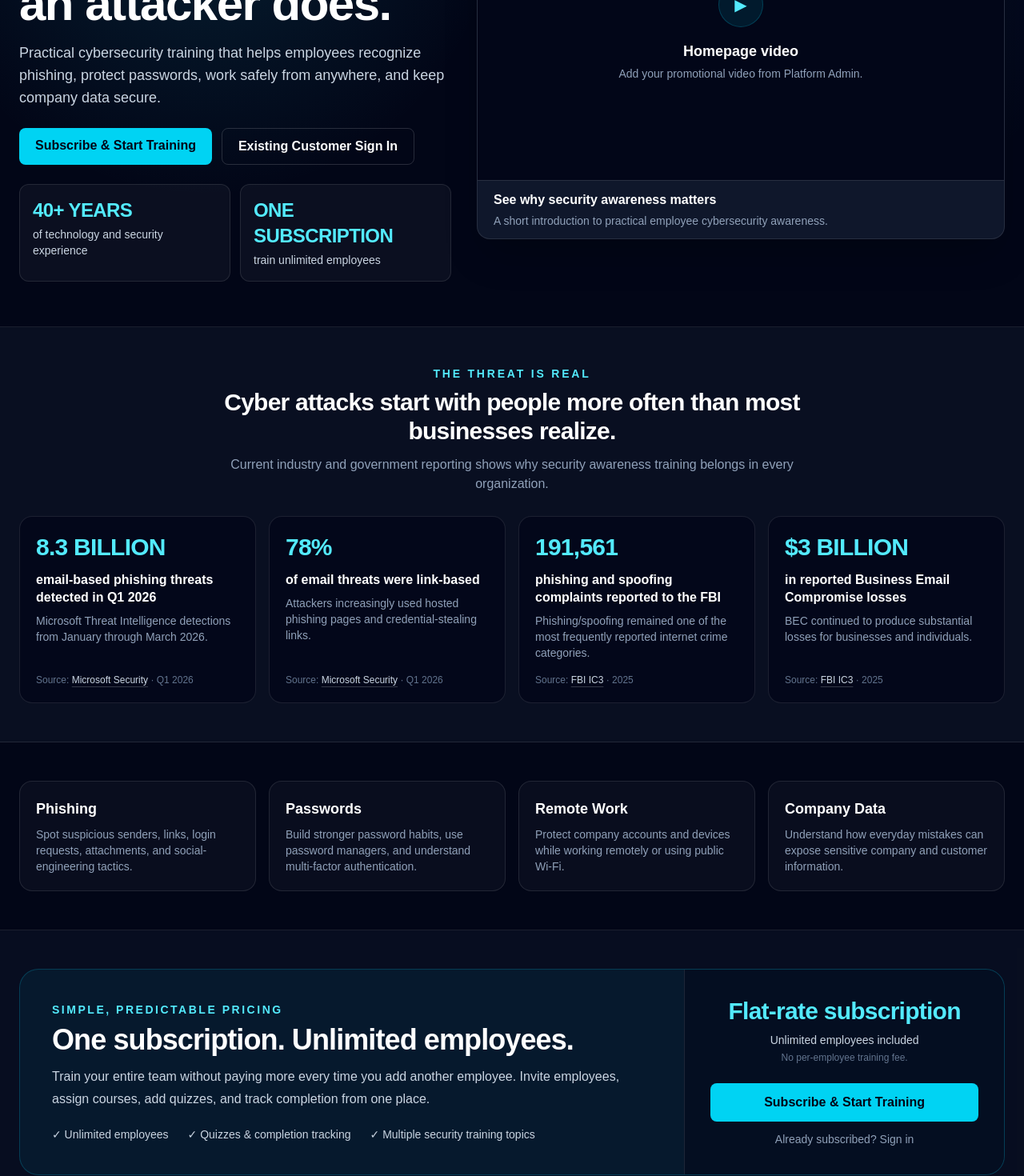
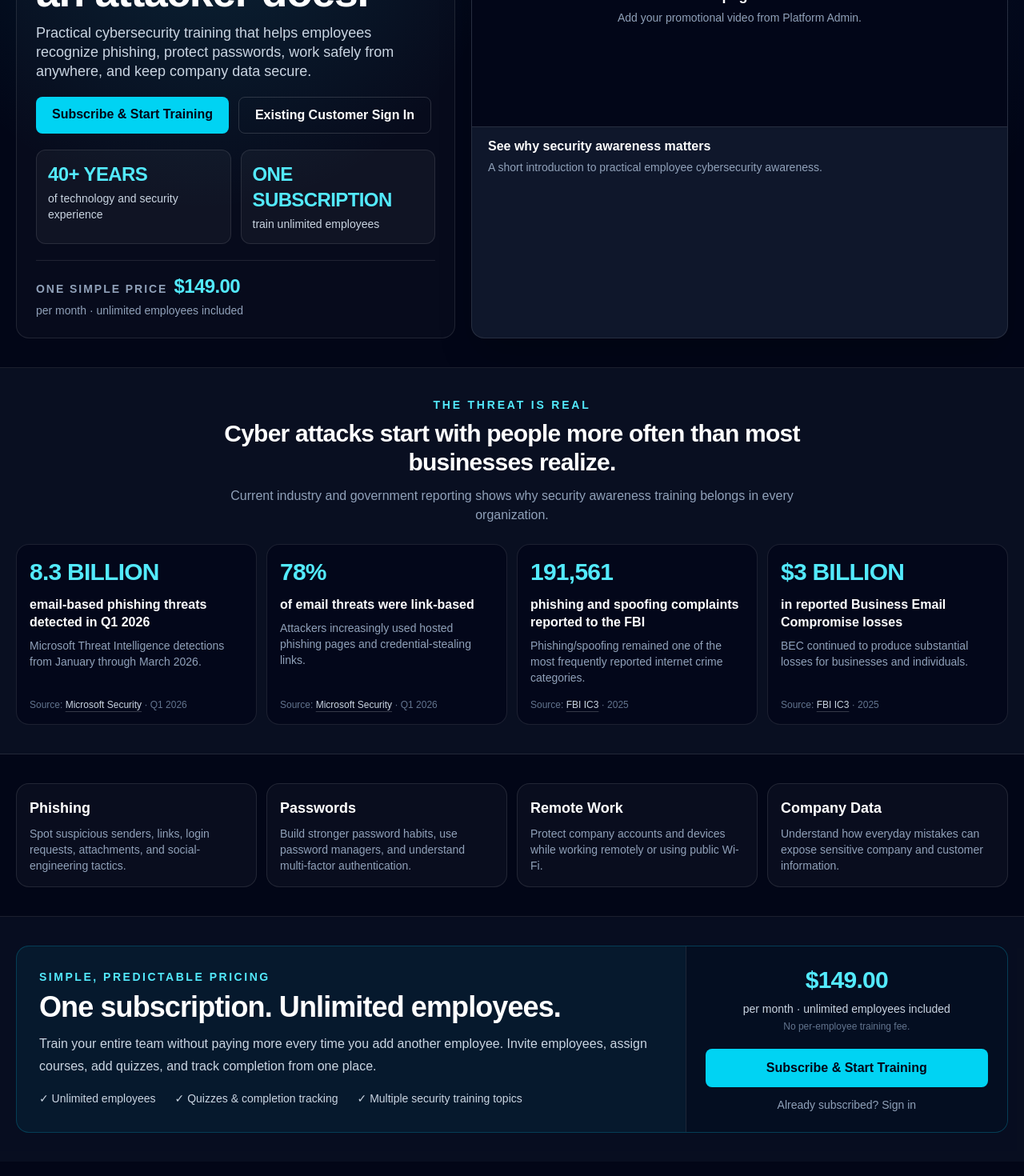
Before and after one commit to microsecs/cyber-training-platform, a Next.js app: page / in a window 1280 px wide. Shown: the part 340-1810 px from the top of the page at 80% size. Built offline with nearby package versions, Linux system fonts and the light colour scheme; no server answers; the database is empty.

Commit message:
MicroSECONDS v9.0.10 - tighter balanced homepage

```diff
--- a/src/app/page.tsx
+++ b/src/app/page.tsx
@@ -12,18 +12,18 @@ export default async function Home() {
     <main>
       <section className="relative overflow-hidden border-b border-white/10">
         <div className="pointer-events-none absolute inset-0 bg-[radial-gradient(circle_at_20%_20%,rgba(34,211,238,0.12),transparent_32%),radial-gradient(circle_at_80%_30%,rgba(59,130,246,0.10),transparent_30%)]" />
-        <div className="relative mx-auto grid max-w-7xl gap-8 px-5 py-10 md:px-6 md:py-12 lg:grid-cols-[0.9fr_1.1fr] lg:items-center lg:py-14">
-          <div>
-            <div className="mb-4 inline-flex rounded-full border border-cyan-400/20 bg-cyan-400/10 px-3 py-1 text-sm text-cyan-300">
+        <div className="relative mx-auto grid max-w-[1440px] gap-5 px-4 py-7 md:px-5 md:py-8 lg:grid-cols-[0.9fr_1.1fr] lg:items-stretch lg:py-9">
+          <div className="flex h-full flex-col rounded-2xl border border-white/10 bg-white/[0.025] p-5 md:p-6">
+            <div className="mb-3 inline-flex w-fit rounded-full border border-cyan-400/20 bg-cyan-400/10 px-3 py-1 text-sm text-cyan-300">
               {settings.heroBadge}
             </div>
-            <h1 className="max-w-3xl text-4xl font-bold leading-[1.05] tracking-tight md:text-5xl lg:text-6xl">
+            <h1 className="max-w-3xl text-4xl font-bold leading-[1.05] tracking-tight md:text-5xl lg:text-[3.35rem]">
               {settings.heroTitle}
             </h1>
-            <p className="mt-4 max-w-2xl text-base leading-7 text-slate-300 md:text-lg">
+            <p className="mt-3 max-w-2xl text-base leading-6 text-slate-300 md:text-lg">
               {settings.heroBody}
             </p>
-            <div className="mt-6 flex flex-wrap gap-3">
+            <div className="mt-5 flex flex-wrap gap-3">
               <a
                 href={settings.ctaUrl}
                 target={ctaIsExternal ? "_blank" : undefined}
@@ -40,26 +40,34 @@ export default async function Home() {
               </Link>
             </div>
 
-            <div className="mt-6 grid max-w-2xl grid-cols-2 gap-3">
-              <div className="rounded-xl border border-white/10 bg-white/[0.04] p-4">
+            <div className="mt-5 grid max-w-2xl grid-cols-2 gap-3">
+              <div className="rounded-xl border border-white/10 bg-white/[0.04] p-3.5">
                 <div className="text-xl font-black tracking-tight text-cyan-300 md:text-2xl">{settings.experienceValue}</div>
                 <div className="mt-1 text-sm text-slate-300">{settings.experienceLabel}</div>
               </div>
-              <div className="rounded-xl border border-white/10 bg-white/[0.04] p-4">
+              <div className="rounded-xl border border-white/10 bg-white/[0.04] p-3.5">
                 <div className="text-xl font-black tracking-tight text-cyan-300 md:text-2xl">{settings.subscriptionValue}</div>
                 <div className="mt-1 text-sm text-slate-300">{settings.subscriptionLabel}</div>
               </div>
             </div>
+
+            <div className="mt-auto pt-5">
+              <div className="flex flex-wrap items-baseline gap-x-2 gap-y-1 border-t border-white/10 pt-4">
+                <span className="text-sm font-semibold uppercase tracking-[0.14em] text-slate-400">One simple price</span>
+                <span className="text-2xl font-black tracking-tight text-cyan-300">{settings.subscriptionPrice}</span>
+                <span className="text-sm text-slate-400">{settings.subscriptionPeriod}</span>
+              </div>
+            </div>
           </div>
 
-          <div className="overflow-hidden rounded-2xl border border-white/10 bg-slate-900 shadow-2xl">
+          <div className="flex h-full flex-col overflow-hidden rounded-2xl border border-white/10 bg-slate-900 shadow-2xl">
             {settings.playbackUrl ? (
               <video
                 key={settings.playbackUrl}
                 controls
                 playsInline
                 preload="metadata"
-                className="aspect-video w-full bg-black object-contain"
+                className="aspect-video w-full flex-1 bg-black object-contain"
               >
                 <source src={settings.playbackUrl} />
                 Your browser does not support HTML5 video.
@@ -82,7 +90,7 @@ export default async function Home() {
       </section>
 
       <section className="border-b border-white/10 bg-slate-900/55">
-        <div className="mx-auto max-w-7xl px-5 py-10 md:px-6 md:py-12">
+        <div className="mx-auto max-w-[1440px] px-4 py-8 md:px-5 md:py-9">
           <div className="mx-auto max-w-3xl text-center">
             <div className="text-sm font-semibold uppercase tracking-[0.2em] text-cyan-300">{settings.statsEyebrow}</div>
             <h2 className="mt-2 text-2xl font-bold tracking-tight md:text-3xl">{settings.statsHeading}</h2>
@@ -90,9 +98,9 @@ export default async function Home() {
           </div>
 
           {stats.length ? (
-            <div className="mt-7 grid gap-4 md:grid-cols-2 xl:grid-cols-4">
+            <div className="mt-6 grid gap-3 md:grid-cols-2 xl:grid-cols-4">
               {stats.map((stat) => (
-                <article key={stat.id} className="flex min-h-[230px] flex-col rounded-2xl border border-white/10 bg-slate-950/75 p-5">
+                <article key={stat.id} className="flex min-h-[205px] flex-col rounded-2xl border border-white/10 bg-slate-950/75 p-4">
                   <div className="text-2xl font-black tracking-tight text-cyan-300 md:text-3xl">{stat.value}</div>
                   <h3 className="mt-3 font-semibold leading-snug">{stat.label}</h3>
                   {stat.detail ? <p className="mt-2 text-sm leading-5 text-slate-400">{stat.detail}</p> : null}
@@ -110,15 +118,15 @@ export default async function Home() {
       </section>
 
       <section className="border-b border-white/10">
-        <div className="mx-auto max-w-7xl px-5 py-10 md:px-6 md:py-12">
-          <div className="grid gap-4 md:grid-cols-2 lg:grid-cols-4">
+        <div className="mx-auto max-w-[1440px] px-4 py-8 md:px-5 md:py-9">
+          <div className="grid gap-3 md:grid-cols-2 lg:grid-cols-4">
             {[
               ["Phishing", "Spot suspicious senders, links, login requests, attachments, and social-engineering tactics."],
               ["Passwords", "Build stronger password habits, use password managers, and understand multi-factor authentication."],
               ["Remote Work", "Protect company accounts and devices while working remotely or using public Wi-Fi."],
               ["Company Data", "Understand how everyday mistakes can expose sensitive company and customer information."],
             ].map(([title, body]) => (
-              <div key={title} className="rounded-2xl border border-white/10 bg-white/[0.03] p-5">
+              <div key={title} className="rounded-2xl border border-white/10 bg-white/[0.03] p-4">
                 <div className="text-lg font-semibold">{title}</div>
                 <p className="mt-2 text-sm leading-5 text-slate-400">{body}</p>
               </div>
@@ -128,20 +136,20 @@ export default async function Home() {
       </section>
 
       <section id="subscribe" className="bg-slate-900/45">
-        <div className="mx-auto max-w-7xl px-5 py-10 md:px-6 md:py-12">
-          <div className="grid overflow-hidden rounded-3xl border border-cyan-400/20 bg-cyan-400/[0.06] lg:grid-cols-[1.35fr_0.65fr]">
-            <div className="p-6 md:p-8 lg:p-10">
+        <div className="mx-auto max-w-[1440px] px-4 py-8 md:px-5 md:py-9">
+          <div className="grid overflow-hidden rounded-2xl border border-cyan-400/20 bg-cyan-400/[0.06] lg:grid-cols-[1.35fr_0.65fr]">
+            <div className="p-5 md:p-6 lg:p-7">
               <div className="text-sm font-semibold uppercase tracking-[0.18em] text-cyan-300">{settings.pricingEyebrow}</div>
               <h2 className="mt-2 text-3xl font-bold tracking-tight md:text-4xl">{settings.pricingHeading}</h2>
               <p className="mt-3 max-w-3xl leading-7 text-slate-300">{settings.pricingBody}</p>
-              <div className="mt-5 flex flex-wrap gap-x-6 gap-y-2 text-sm text-slate-300">
+              <div className="mt-4 flex flex-wrap gap-x-6 gap-y-2 text-sm text-slate-300">
                 <span>✓ Unlimited employees</span>
                 <span>✓ Quizzes & completion tracking</span>
                 <span>✓ Multiple security training topics</span>
               </div>
             </div>
 
-            <div className="flex flex-col justify-center border-t border-white/10 bg-slate-950/55 p-6 text-center md:p-8 lg:border-l lg:border-t-0">
+            <div className="flex flex-col justify-center border-t border-white/10 bg-slate-950/55 p-5 text-center md:p-6 lg:border-l lg:border-t-0">
               <div className="text-3xl font-black tracking-tight text-cyan-300">{settings.subscriptionPrice}</div>
               <div className="mt-2 text-sm font-medium text-slate-300">{settings.subscriptionPeriod}</div>
               <div className="mt-1 text-xs text-slate-500">{settings.subscriptionFinePrint}</div>
@@ -149,7 +157,7 @@ export default async function Home() {
                 href={settings.ctaUrl}
                 target={ctaIsExternal ? "_blank" : undefined}
                 rel={ctaIsExternal ? "noreferrer" : undefined}
-                className="mt-6 rounded-lg bg-cyan-400 px-5 py-3 font-semibold text-slate-950 hover:bg-cyan-300"
+                className="mt-5 rounded-lg bg-cyan-400 px-5 py-3 font-semibold text-slate-950 hover:bg-cyan-300"
               >
                 {settings.ctaLabel}
               </a>
--- a/src/lib/homepage-config.ts
+++ b/src/lib/homepage-config.ts
@@ -98,8 +98,8 @@ export const DEFAULT_HOMEPAGE_SETTINGS: HomepageSettings = {
   pricingHeading: "One subscription. Unlimited employees.",
   pricingBody:
     "Train your entire team without paying more every time you add another employee. Invite employees, assign courses, add quizzes, and track completion from one place.",
-  subscriptionPrice: "Flat-rate subscription",
-  subscriptionPeriod: "Unlimited employees included",
+  subscriptionPrice: "$149.00",
+  subscriptionPeriod: "per month · unlimited employees included",
   subscriptionFinePrint: "No per-employee training fee.",
   ctaLabel: "Subscribe & Start Training",
   ctaUrl: "/login",
```
